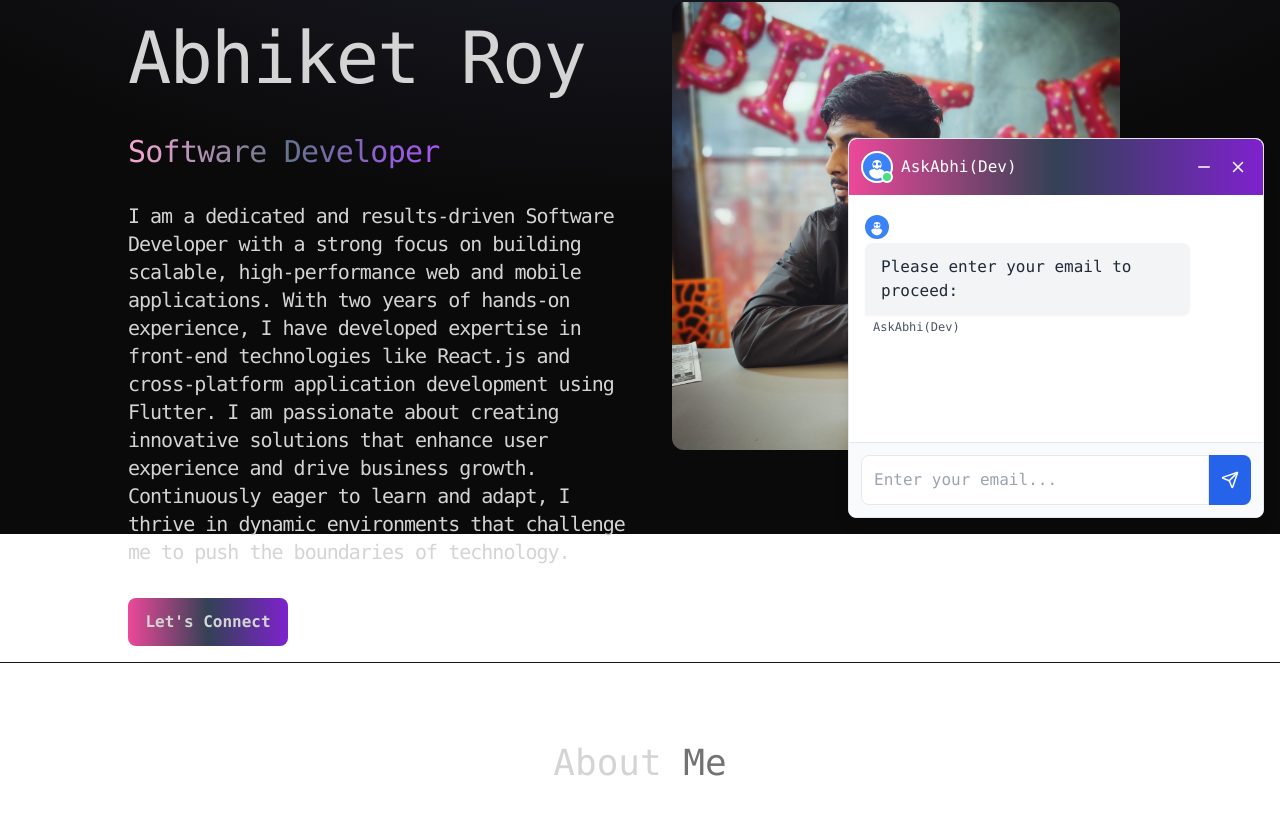
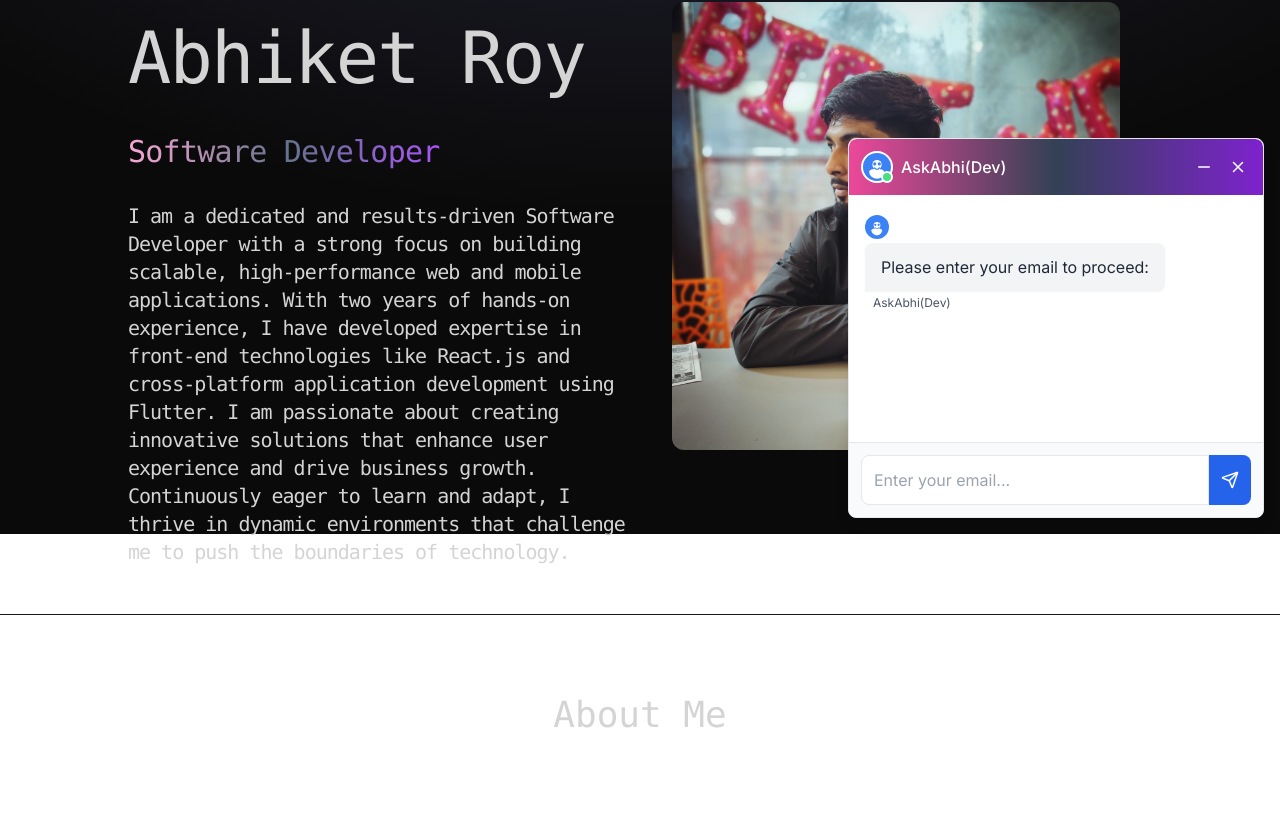
Before and after one commit to abhiket29/Portfolio, a React (Vite) app: page / in a window 1280 px wide. Shown: the part 266-1080 px from the top of the page. Built offline with nearby package versions, Linux system fonts and the light colour scheme.

Commit message:
updated changes

```diff
--- a/src/App.jsx
+++ b/src/App.jsx
@@ -9,6 +9,7 @@ import Experiences from "./components/Experiences";
 import Projects from "./components/Projects";
 import Contact from "./components/Footer";
 import ContactForm from "./components/ContactForm";
+import Chatbot from "./components/Chatbot";
 
 export const App = () => {
   return (
@@ -38,7 +39,7 @@ export const App = () => {
               element={
                 <>
                   <Hero />
-                  <About />
+                  <About id="#nav-about" />
                   <Technologies />
                   <Experiences />
                   <Projects />
@@ -53,6 +54,9 @@ export const App = () => {
         </div>
         {/* <Contact/> */}
       </Router>
+      <div>
+        <Chatbot />
+      </div>
     </div>
   );
 };
--- a/src/components/About.jsx
+++ b/src/components/About.jsx
@@ -6,10 +6,9 @@ import { motion } from "framer-motion";
 
 const About = () => {
   return (
-    <div className="border-b border-neutral-900 pb-4 px-8 md:px-[8rem]">
+    <div id="about" className="border-b border-neutral-900 pb-4 px-8 md:px-[8rem]">
       <h1 className="my-20 text-center text-4xl">
-        About
-        <span className="text-neutral-500"> Me</span>
+        About Me
       </h1>
       <div className="flex flex-wrap">
         <motion.div
--- a/src/components/Footer.jsx
+++ b/src/components/Footer.jsx
@@ -1,34 +1,52 @@
 import { Mail } from "lucide-react";
 import { FaGithub, FaInstagram, FaLinkedin } from "react-icons/fa";
-
 
 export default function Footer() {
   return (
     <footer className="border-b border-neutral-900 text-gray-300 py-8 pb-4 px-8 md:px-[8rem]">
       <div className="max-w-6xl flex flex-col md:flex-row justify-between items-center">
-
         {/* Left Section - Branding */}
         <div className="text-center md:text-left">
           <h2 className="text-2xl font-semibold text-white">Abhiket Kr. Roy</h2>
-          <p className="text-sm opacity-75">Building the future with code & AI.</p>
+          <p className="text-sm opacity-75">
+            Building the future with code & AI.
+          </p>
         </div>
 
         {/* Middle Section - Quick Links */}
         <div className="flex lg:space-x-6 gap-3 mt-4 md:mt-0 md:flex-col lg:flex-row">
-          <a href="#projects" className="hover:text-white">Projects</a>
-          <a href="#about" className="hover:text-white">About</a>
-          <a href="#contact" className="hover:text-white">Contact</a>
+          <a href="#projects" id="nav-projects" className="hover:text-white">
+            Projects
+          </a>
+          <a href="#about" className="hover:text-white">
+            About
+          </a>
+          <a href="#contact" className="hover:text-white">
+            Contact
+          </a>
         </div>
 
         {/* Right Section - Social Icons */}
         <div className="flex lg:space-x-4 mt-4 gap-3 md:mt-0 lg:flex-row md:gap-1">
-          <a href="https://github.com/abhiket29" target="_blank" rel="noopener noreferrer">
+          <a
+            href="https://github.com/abhiket29"
+            target="_blank"
+            rel="noopener noreferrer"
+          >
             <FaGithub className="w-5 h-5 hover:text-white" />
           </a>
-          <a href="https://www.linkedin.com/in/abhiket-kumar-28964b238/" target="_blank" rel="noopener noreferrer">
+          <a
+            href="https://www.linkedin.com/in/abhiket-kumar-28964b238/"
+            target="_blank"
+            rel="noopener noreferrer"
+          >
             <FaLinkedin className="w-5 h-5 hover:text-white" />
           </a>
-          <a href="https://www.instagram.com/_.abhiiket.krr.49__/" target="_blank" rel="noopener noreferrer">
+          <a
+            href="https://www.instagram.com/_.abhiiket.krr.49__/"
+            target="_blank"
+            rel="noopener noreferrer"
+          >
             <FaInstagram className="w-5 h-5 hover:text-white" />
           </a>
           <a href="mailto:abhiket29@gmail.com">
@@ -39,7 +57,8 @@ export default function Footer() {
 
       {/* Footer Bottom */}
       <div className="text-center text-sm mt-6 md:pb-[2rem]">
-        Built with ❤️ by Abhiket © {new Date().getFullYear()} All Rights reserved.
+        Built with ❤️ by Abhiket © {new Date().getFullYear()} All Rights
+        reserved.
       </div>
     </footer>
   );
--- a/src/components/Hero.jsx
+++ b/src/components/Hero.jsx
@@ -3,9 +3,6 @@ import profilepic from "../assets/profile1.jpg";
 import { motion } from "framer-motion";
 import { Link } from "react-router-dom";
 import MarqueeText from "./Marquee";
-import Chatbot from "./Chatbot";
-
-// import { Link } from "react-router-dom";
 
 const container = (delay) => ({
   hidden: { x: -100, opacity: 0 },
@@ -48,14 +45,11 @@ const Hero = () => {
               {HERO_CONTENT}
             </motion.p>
           </div>
-          <Link to="/contact">
+          {/* <Link to="/contact">
             <button className="font-bold h-12 w-40 rounded-lg bg-gradient-to-r from-pink-500 via-slate-700 to-purple-700">
               Let&apos;s Connect
             </button>
-          </Link>
-        </div>
-        <div>
-          <Chatbot/>
+          </Link> */}
         </div>
         <div className="w-full lg:w-1/2 lg:p-8 mt-9">
           <div className="flex justify-center">
--- a/src/components/Marquee.jsx
+++ b/src/components/Marquee.jsx
@@ -1,6 +1,6 @@
 const MarqueeText = () => {
   return (
-    <div className="lg:pt-10 min-[320px]:pt-3 max-[600px]:pt-10 xl:pt-0 lg:pt-0">
+    <div className="lg:pt-0 min-[320px]:pt-3 max-[600px]:pt-10 xl:pt-0">
       <div className="bg-gray-900 py-2 p-5 w-full overflow-hidden">
         <div className="whitespace-nowrap animate-marquee text-white uppercase">
           Crafting Scalable & Innovative Solutions | React.js | Flutter |
--- a/src/components/Projects.jsx
+++ b/src/components/Projects.jsx
@@ -3,7 +3,7 @@ import { motion } from "framer-motion";
 
 const Projects = () => {
   return (
-    <div className="border-b border-neutral-900 pb-4 px-8 md:px-[8rem]">
+    <div id="projects" className="border-b border-neutral-900 pb-4 px-8 md:px-[8rem]">
       <motion.h1
         whileInView={{ opacity: 1, y: 0 }}
         initial={{ opacity: 0, y: -100 }}
--- a/src/index.css
+++ b/src/index.css
@@ -8,17 +8,6 @@
   font-family: "Inter", sans-serif;
 }
 
-/* @layer utilities {
-  @keyframes marquee {
-    from {
-      transform: translateX(100%);
-    }
-    to {
-      transform: translateX(-90%);
-    }
-  }
-
-  .animate-marquee {
-    animation: marquee 80s linear infinite;
-  }
-} */
+html {
+  scroll-behavior: smooth;
+}
```
